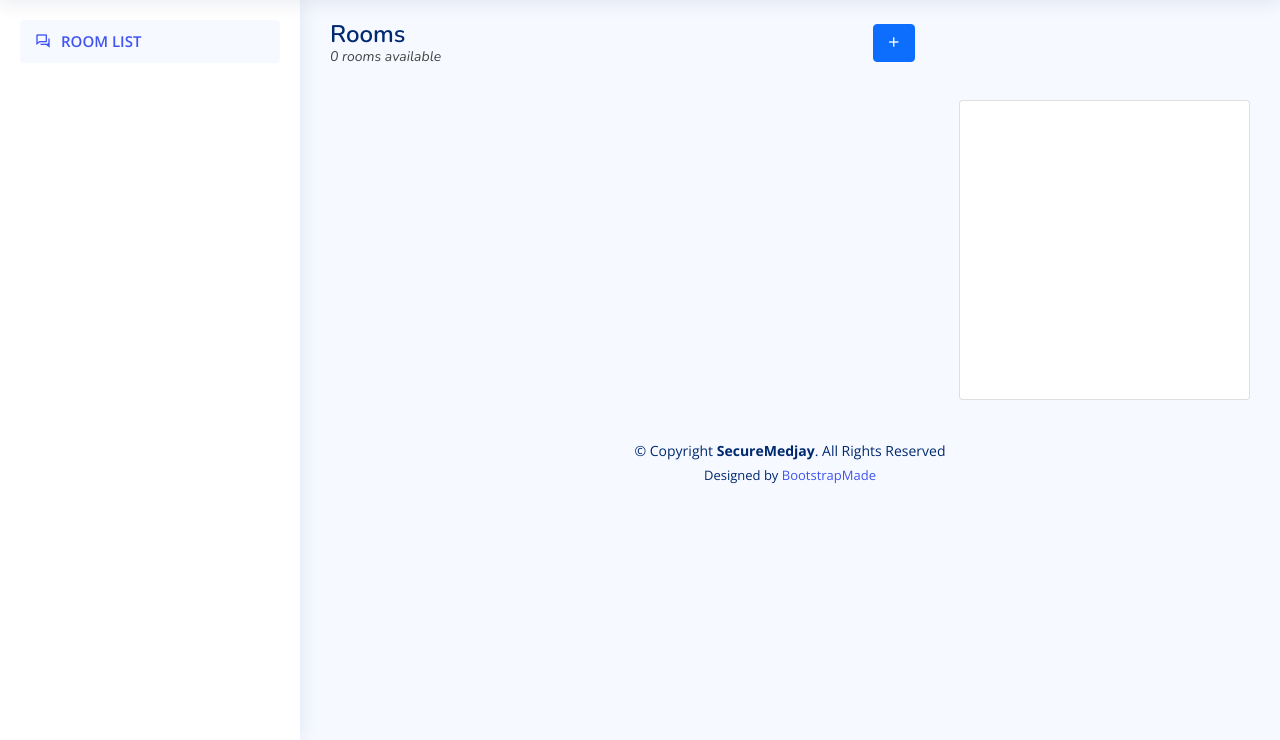
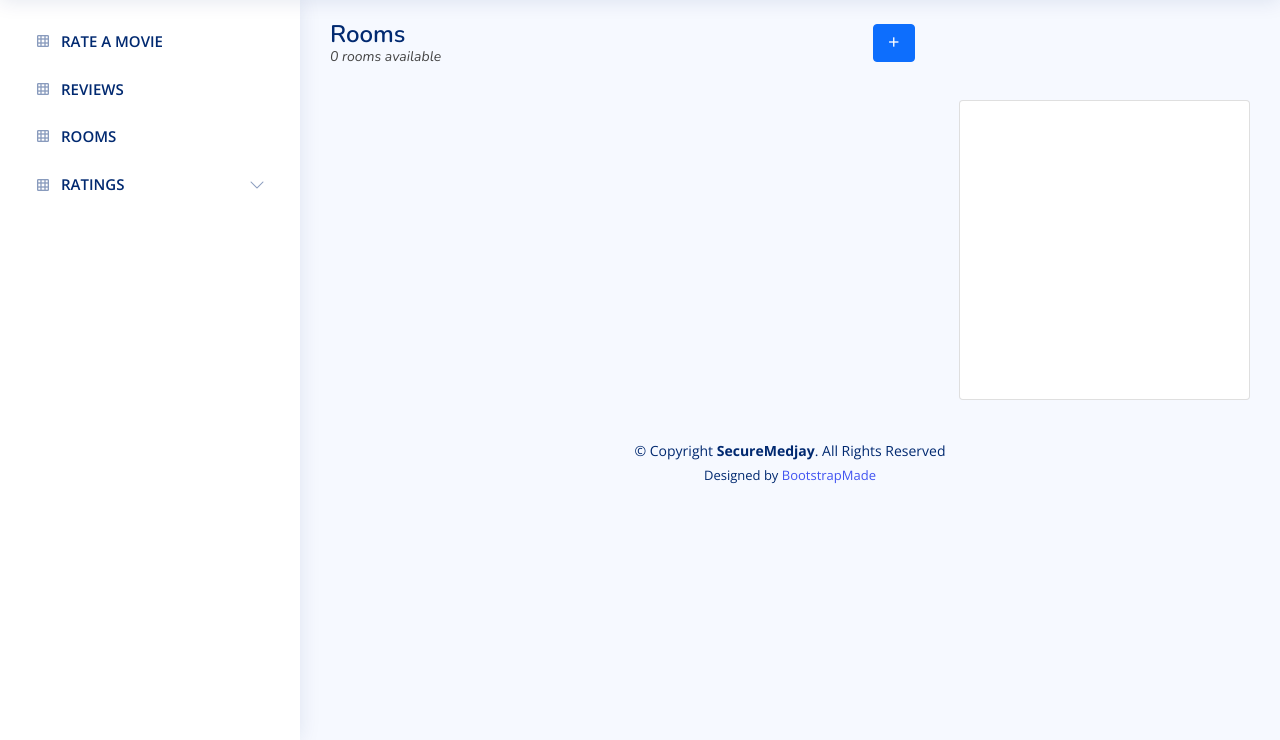
Before and after one commit to securemedjay/MovieGeng, a Django app: page /rooms/ in a window 1280 px wide. Shown: the part 60-800 px from the top of the page. Run offline with Django 4.2, Linux system fonts and the light colour scheme; data that the repository does not hold is empty; some libraries are stand-ins or nearby versions.

Commit message:
improve side pane

```diff
--- a/base/templates/base/ratings.html
+++ b/base/templates/base/ratings.html
@@ -24,39 +24,39 @@
       </li>
 
       <li class="nav-item">
-        <a class="nav-link collapsed" data-bs-target="#components-nav" data-bs-toggle="collapse">
+        <a class="nav-link collapsed" data-bs-target="#ratings-nav" data-bs-toggle="collapse">
           <i class="bx bx-grid"></i>
           <span>RATINGS</span>
           <i class="bi bi-chevron-down ms-auto"></i>
         </a>
-          <ul id="components-nav" class="nav-content collapse " data-bs-parent="#sidebar-nav">
+          <ul id="ratings-nav" class="nav-content collapse " data-bs-parent="#sidebar-nav">
 
             <li class="nav-item">
-              <a class="nav-link collapsed" data-bs-target="#forms-nav" href="{% url 'base:movie-list' %}?w=great">
+              <a class="nav-link collapsed" href="{% url 'base:movie-list' %}?w=great">
                 <i class='bx bxs-star' style='color:#D4AF37; font-size:20px;'></i>Great<span class="ms-auto">{{great_percent|floatformat}}%</span>
               </a>
             </li><!-- End Great Nav -->
 
             <li class="nav-item">
-              <a class="nav-link collapsed" data-bs-target="#tables-nav" href="{% url 'base:movie-list' %}?w=good">
+              <a class="nav-link collapsed" href="{% url 'base:movie-list' %}?w=good">
                 <i class='bx bxs-star' style='color:#FFDE2E; font-size:20px;'></i>Good<span class="ms-auto">{{good_percent|floatformat}}%</span>
               </a>
             </li><!-- End Good Nav -->
 
             <li class="nav-item">
-              <a class="nav-link collapsed" data-bs-target="#charts-nav" href="{% url 'base:movie-list' %}?w=average">
+              <a class="nav-link collapsed" href="{% url 'base:movie-list' %}?w=average">
                 <i class='bx bxs-star' style='color:#FFE55C; font-size:20px;'></i>Average<span class="ms-auto">{{average_percent|floatformat}}%</span>
               </a>
             </li><!-- End Average Nav -->
 
             <li class="nav-item">
-              <a class="nav-link collapsed" data-bs-target="#icons-nav" href="{% url 'base:movie-list' %}?w=fair">
+              <a class="nav-link collapsed" href="{% url 'base:movie-list' %}?w=fair">
                 <i class='bx bxs-star' style='color:#FFED8A; font-size:20px;'></i>Fair<span class="ms-auto">{{fair_percent|floatformat}}%</span>
               </a>
             </li><!-- End Fair Nav -->
 
             <li class="nav-item">
-              <a class="nav-link collapsed" data-bs-target="#icons-nav" href="{% url 'base:movie-list' %}?w=poor">
+              <a class="nav-link collapsed" href="{% url 'base:movie-list' %}?w=poor">
                 <i class='bx bxs-star' style='color:black; font-size:20px;'></i>Poor<span class="ms-auto">{{poor_percent|floatformat}}%</span>
               </a>
             </li><!-- End Poor Nav -->
@@ -69,7 +69,26 @@
           </ul>
       </li>
 
-      <!-- End Dashboard Nav -->
+      {% if rooms %}
+        <li class="nav-item">
+          <a class="nav-link collapsed" data-bs-target="#rooms-nav" data-bs-toggle="collapse">
+            <i class='bx bx-conversation'></i>
+            Room List
+            <i class="bi bi-chevron-down ms-auto"></i>
+          </a>
+          <ul id="rooms-nav" class="nav-content collapse " data-bs-parent="#sidebar-nav">
+            {% for room in rooms %}
+              <li>
+                <a class="nav-link collapsed" data-bs-target="#rooms-nav" href="{% url 'base:room-detail' room.id %}">
+                  <span>{{room.name}}</span>
+                </a>
+              </li>
+            {% endfor %}
+          </ul>
+        </li>
+      {% endif %}
+
+      <!-- End Room List Nav -->
 
 
     </ul>
--- a/base/templates/base/room_home.html
+++ b/base/templates/base/room_home.html
@@ -2,7 +2,7 @@
 
 
 {% block content %}
-    {% include "base/rooms_pane.html" %}
+    {% include "base/ratings.html" %}
 
     {% include "base/room_list.html" %}
 
--- a/templates/base.html
+++ b/templates/base.html
@@ -79,14 +79,7 @@
 
         {% if user.is_authenticated %}
         <li class="nav-item dropdown">
-
-            <div class="nav col-12 col-md-auto mb-2 justify-content-center mb-md-0">
-              <li><a href="{% url 'base:home' %}" class="nav-link px-10 link-dark">Rate</a></li>
-              <li><a href="{% url 'base:movie-list' %}" class="nav-link px-10 link-dark">Reviews</a></li>
-              <li><a href="{% url 'base:room-list' %}" class="nav-link px-10 link-dark">Rooms</a></li>
-            </div>
-
-            <a class="nav-link nav-profile d-flex align-items-center pe-0" href="" data-bs-toggle="dropdown">
+            <a class="nav-link nav-profile d-flex align-items-center" href="" data-bs-toggle="dropdown">
               <img src="{{user.avatar.url}}" alt="Profile-pic" class="rounded-circle">
               <span class="d-none d-md-block dropdown-toggle ps-2">@{{user.username}}</span>
             </a><!-- End Profile Image Icon -->
--- a/templates/home.html
+++ b/templates/home.html
@@ -5,6 +5,7 @@
 
     {% if home %}
         {% include "base/movie_search.html" %}
+        {% include "base/ratings.html" %}
 
     {% else %}
 
```
